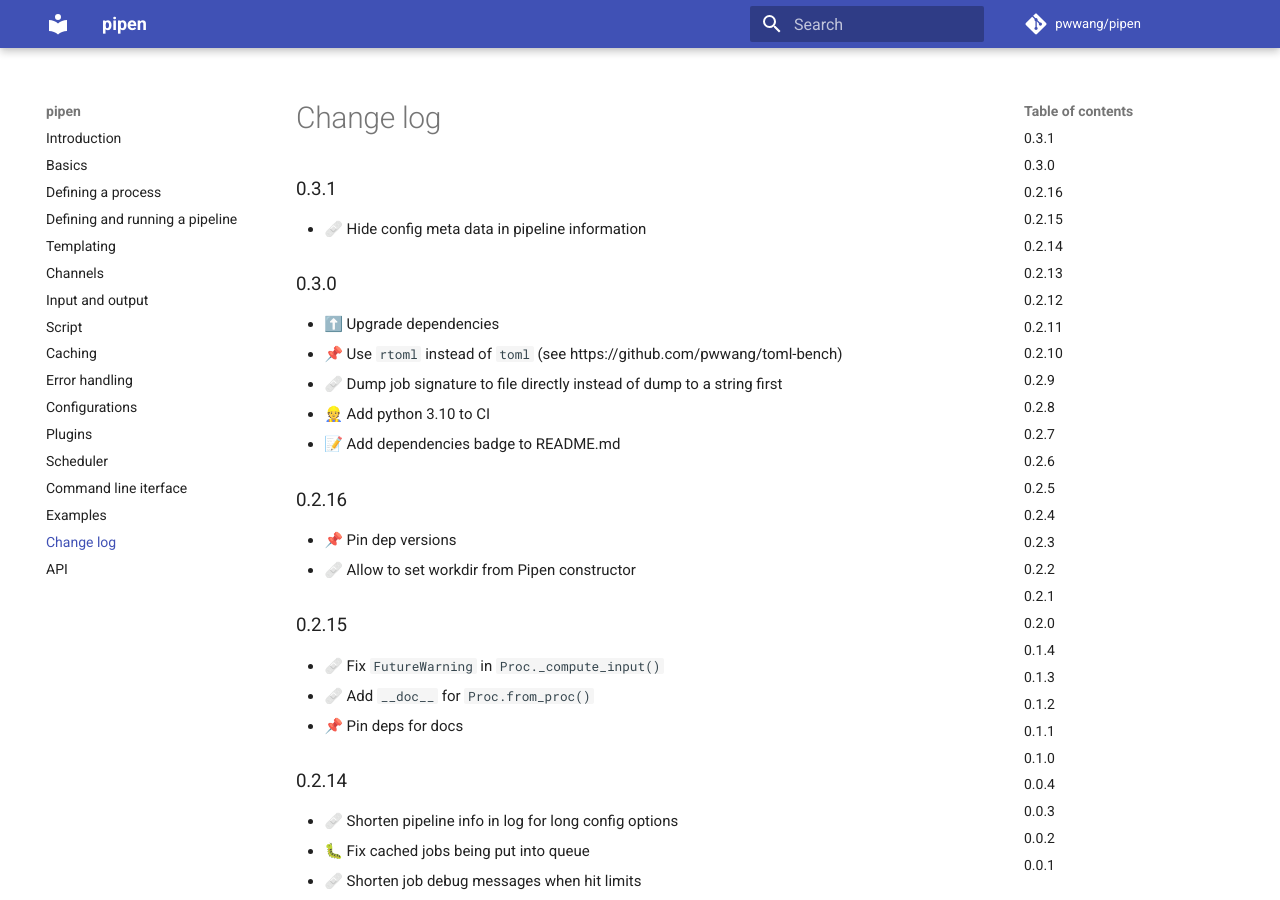
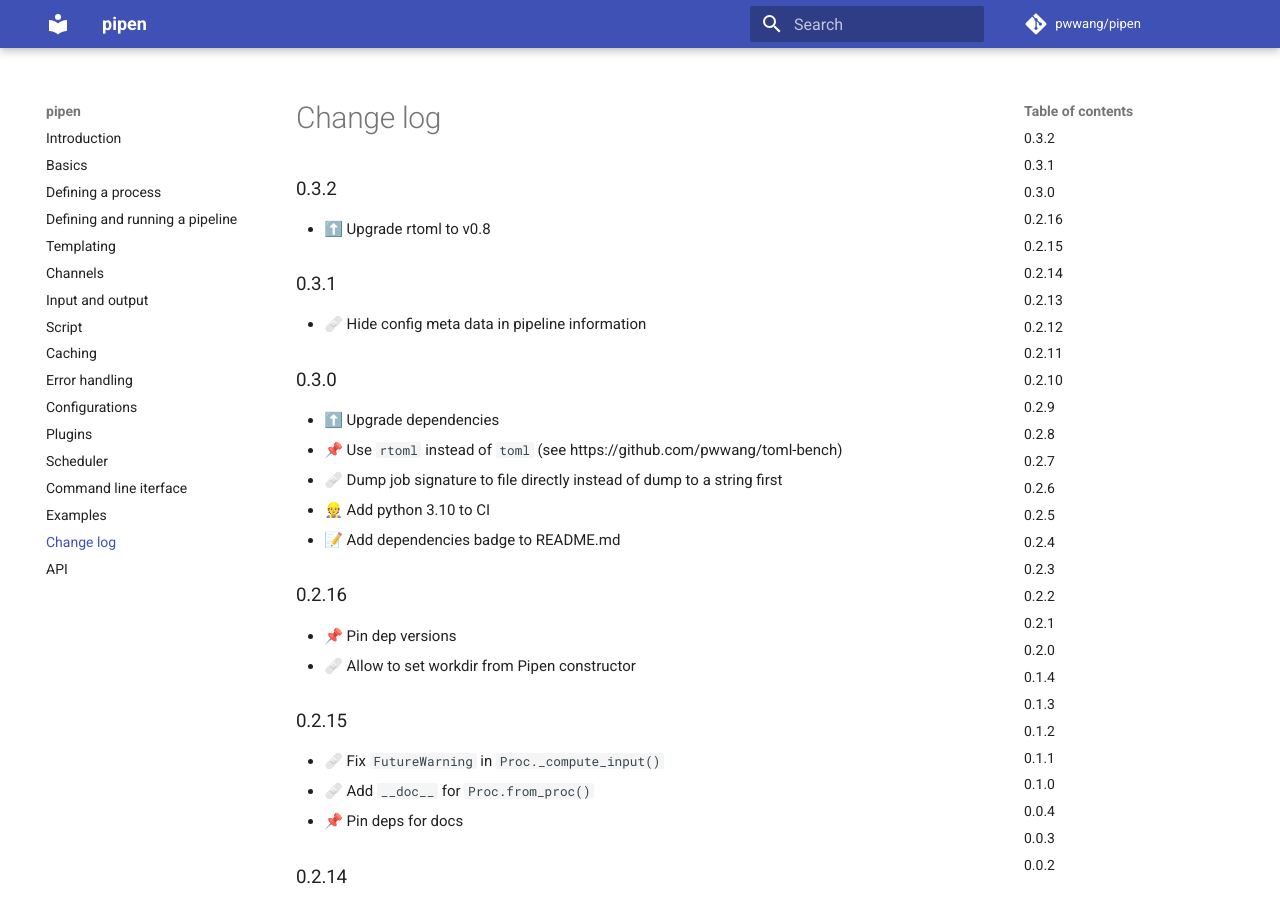
Before and after one commit to pwwang/pipen, an MkDocs documentation site: the page built from docs/CHANGELOG.md, in a window 1280 px wide and 900 px high. Built offline with MkDocs 1.6.1 and Material for MkDocs 9.7.7, drawn with Linux system fonts in a browser that asks for light colours; comment, search, counter and statistics services are not loaded.

Commit message:
🔖 0.3.2

```diff
--- a/docs/CHANGELOG.md
+++ b/docs/CHANGELOG.md
@@ -1,3 +1,7 @@
+## 0.3.2
+
+- ⬆️ Upgrade rtoml to v0.8
+
 ## 0.3.1
 
 - 🩹 Hide config meta data in pipeline information
--- a/pipen/version.py
+++ b/pipen/version.py
@@ -1,3 +1,3 @@
 """Provide version of pipen"""
 
-__version__ = "0.3.1"
+__version__ = "0.3.2"
--- a/pyproject.toml
+++ b/pyproject.toml
@@ -4,7 +4,7 @@ build-backend = "poetry.masonry.api"
 
 [tool.poetry]
 name = "pipen"
-version = "0.3.1"
+version = "0.3.2"
 description = "A pipeline framework for python"
 authors = [ "pwwang <pwwang@pwwang.com>",]
 license = "MIT"
```
Also changed, not shown: README.md (+1 -1 lines).
